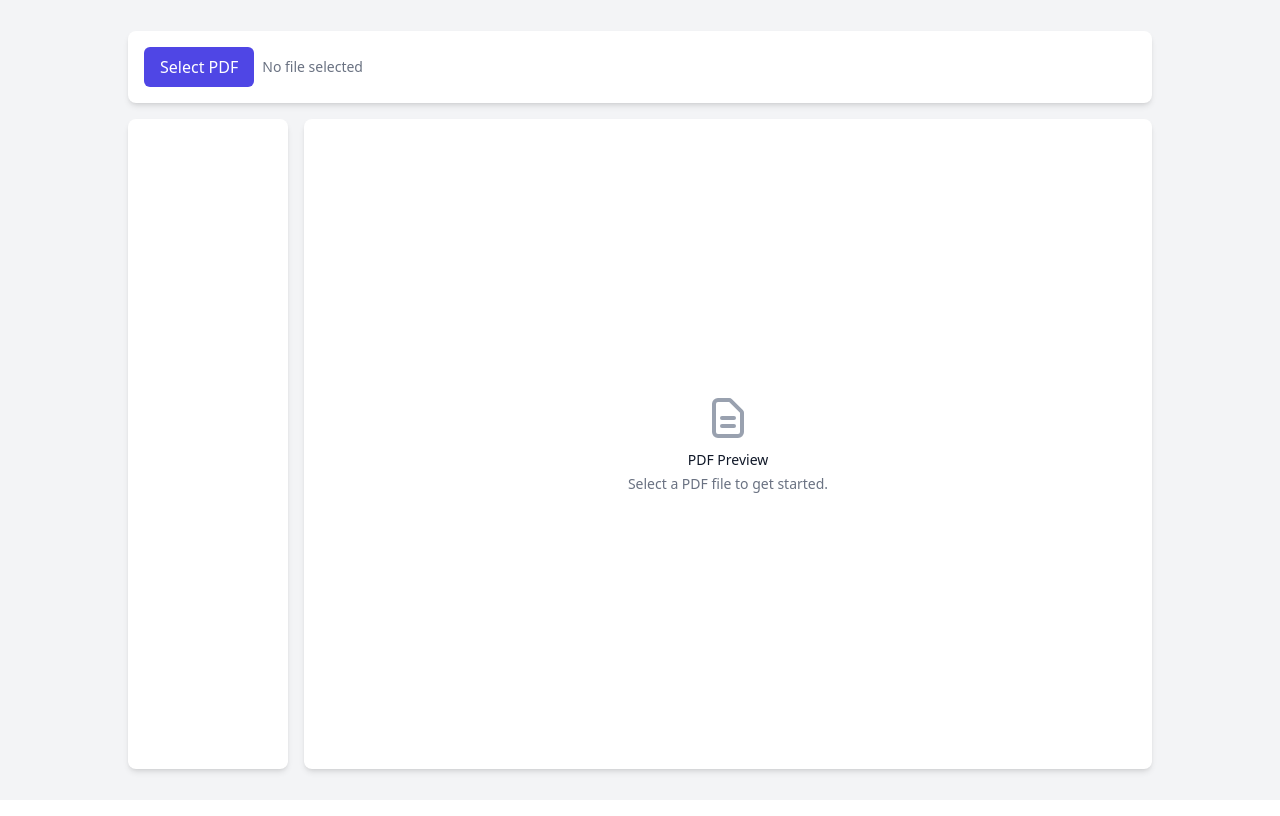
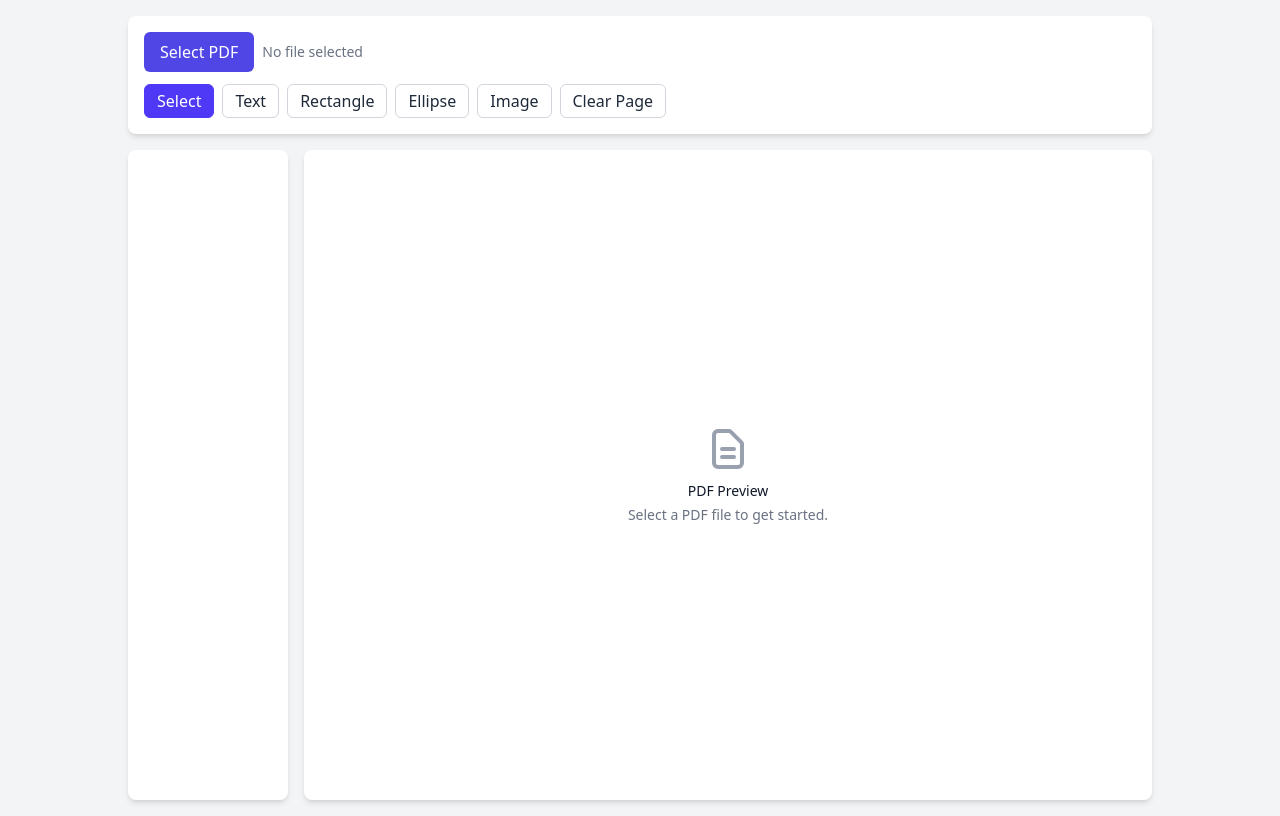
Before and after one commit to ionutale/print-pdf-react, a Next.js app in the folder web-app/: page / in a window 1280 px wide. Built offline with nearby package versions, Linux system fonts and the light colour scheme.

Commit message:
feat: add annotation tools and overlay for PDF viewer

```diff
--- /dev/null
+++ b/web-app/src/components/pdf/AnnotationOverlay.tsx
@@ -0,0 +1,119 @@
+"use client";
+import React, { useEffect, useRef, useState } from "react";
+import type { Tool } from "./Toolbar";
+
+export type Annotation =
+  | { id: string; type: "rect" | "ellipse"; x: number; y: number; w: number; h: number; color: string; page: number }
+  | { id: string; type: "text"; x: number; y: number; text: string; color: string; page: number }
+  | { id: string; type: "image"; x: number; y: number; w: number; h: number; src: string; page: number };
+
+type Props = {
+  tool: Tool;
+  page: number;
+  annotations: Annotation[];
+  setAnnotations: (fn: (prev: Annotation[]) => Annotation[]) => void;
+  canvasRef: React.RefObject<HTMLCanvasElement | null>;
+};
+
+export default function AnnotationOverlay({ tool, page, annotations, setAnnotations, canvasRef }: Props) {
+  const overlayRef = useRef<HTMLDivElement | null>(null);
+  const [drag, setDrag] = useState<{ x: number; y: number } | null>(null);
+  const [draftId, setDraftId] = useState<string | null>(null);
+
+  useEffect(() => {
+    if (!overlayRef.current || !canvasRef.current) return;
+    const overlay = overlayRef.current;
+    const canvas = canvasRef.current;
+    const size = () => {
+      overlay.style.width = `${canvas.width}px`;
+      overlay.style.height = `${canvas.height}px`;
+    };
+    size();
+    const ro = new ResizeObserver(size);
+    ro.observe(canvas);
+    return () => ro.disconnect();
+  }, [canvasRef]);
+
+  const toLocal = (e: React.MouseEvent) => {
+    const rect = overlayRef.current!.getBoundingClientRect();
+    return { x: e.clientX - rect.left, y: e.clientY - rect.top };
+  };
+
+  const onDown = (e: React.MouseEvent) => {
+    if (tool === "select") return;
+    const p = toLocal(e);
+    setDrag(p);
+    if (tool === "text") {
+      const id = crypto.randomUUID();
+      setAnnotations((prev) => prev.concat({ id, type: "text", x: p.x, y: p.y, text: "Edit", color: "#111827", page }));
+    } else if (tool === "rect" || tool === "ellipse") {
+      const id = crypto.randomUUID();
+      setDraftId(id);
+      setAnnotations((prev) => prev.concat({ id, type: tool, x: p.x, y: p.y, w: 1, h: 1, color: "#ef4444", page } as Annotation));
+    }
+  };
+
+  const onMove = (e: React.MouseEvent) => {
+    if (!drag || !draftId) return;
+    const p = toLocal(e);
+    const w = Math.max(1, p.x - drag.x);
+    const h = Math.max(1, p.y - drag.y);
+    setAnnotations((prev) => prev.map((a) => (a.id === draftId && "w" in a ? { ...a, w, h } : a)));
+  };
+
+  const onUp = () => {
+    setDrag(null);
+    setDraftId(null);
+  };
+
+  const onTextChange = (id: string, v: string) => {
+    setAnnotations((prev) => prev.map((a) => (a.id === id && a.type === "text" ? { ...a, text: v } : a)));
+  };
+
+  const items = annotations.filter((a) => a.page === page);
+
+  return (
+    <div
+      ref={overlayRef}
+      className="absolute top-0 left-0 pointer-events-auto z-10"
+      onMouseDown={onDown}
+      onMouseMove={onMove}
+      onMouseUp={onUp}
+    >
+      {items.map((a) => {
+        if (a.type === "text") {
+          return (
+            <input
+              key={a.id}
+              value={a.text}
+              onChange={(e) => onTextChange(a.id, e.target.value)}
+              className="absolute bg-transparent text-gray-900 outline-none border-b border-dashed border-gray-300"
+              style={{ left: a.x, top: a.y, width: Math.max(40, a.text.length * 8) }}
+            />
+          );
+        }
+        if (a.type === "image") {
+          return (
+            <img
+              key={a.id}
+              src={a.src}
+              className="absolute select-none"
+              style={{ left: a.x, top: a.y, width: a.w, height: a.h }}
+              alt="annotation"
+            />
+          );
+        }
+        const base = {
+          position: "absolute" as const,
+          left: a.x,
+          top: a.y,
+          width: (a as any).w,
+          height: (a as any).h,
+          border: `2px solid ${a.color}`,
+          background: "transparent",
+        };
+        return <div key={a.id} style={base} className={a.type === "ellipse" ? "rounded-full" : ""} />;
+      })}
+    </div>
+  );
+}
--- a/web-app/src/components/pdf/PdfViewer.tsx
+++ b/web-app/src/components/pdf/PdfViewer.tsx
@@ -8,6 +8,8 @@ import Loader from "./Loader";
 import PdfCanvas from "./PdfCanvas";
 import PrintContainer from "./PrintContainer";
 import ThumbnailsSidebar from "./ThumbnailsSidebar";
+import Toolbar, { type Tool } from "./Toolbar";
+import AnnotationOverlay, { type Annotation } from "./AnnotationOverlay";
 
 declare global {
   interface Window {
@@ -22,6 +24,8 @@ export default function PdfViewer() {
   const [pageRendering, setPageRendering] = useState(false);
   const [pageNumPending, setPageNumPending] = useState<number | null>(null);
   const [isLoading, setIsLoading] = useState(false);
+  const [tool, setTool] = useState<Tool>("select");
+  const [annotations, setAnnotations] = useState<Annotation[]>([]);
 
   const canvasRef = useRef<HTMLCanvasElement | null>(null);
   const printContainerRef = useRef<HTMLDivElement | null>(null);
@@ -104,6 +108,26 @@ export default function PdfViewer() {
     window.addEventListener("afterprint", cleanup);
   };
 
+  const addImageAnnotation = (file: File | null) => {
+    if (!file) return;
+    const reader = new FileReader();
+    reader.onload = () => {
+      const img = new Image();
+      img.onload = () => {
+        const id = crypto.randomUUID();
+        setAnnotations((prev) =>
+          prev.concat({ id, type: "image", x: 20, y: 20, w: Math.min(200, img.width), h: Math.min(200, img.height), src: img.src as any, page: pageNum })
+        );
+      };
+      img.src = reader.result as string;
+    };
+    reader.readAsDataURL(file);
+  };
+
+  const clearCurrentPageAnnotations = () => {
+    setAnnotations((prev) => prev.filter((a) => a.page !== pageNum));
+  };
+
   const onFile = (file: File | null) => {
     const fileNameSpan = document.getElementById("file-name");
     if (!file) {
@@ -168,6 +192,9 @@ export default function PdfViewer() {
               onPrint={onPrint}
             />
           </div>
+          <div className="mt-3">
+            <Toolbar tool={tool} setTool={setTool} onImagePick={addImageAnnotation} onClearPage={clearCurrentPageAnnotations} />
+          </div>
         </div>
         <div className="flex gap-4">
           <ThumbnailsSidebar
@@ -179,10 +206,13 @@ export default function PdfViewer() {
               queueRenderPage(n);
             }}
           />
-          <div id="pdf-viewer" className="bg-white p-4 rounded-lg shadow-md flex justify-center items-center h-[calc(100vh-150px)] grow">
+          <div id="pdf-viewer" className="relative bg-white p-4 rounded-lg shadow-md flex justify-center items-center h-[calc(100vh-150px)] grow">
             {!pdfDoc && !isLoading && <Placeholder />}
             <PdfCanvas ref={canvasRef} hidden={!pdfDoc || isLoading} />
             <Loader hidden={!isLoading} />
+            {pdfDoc && !isLoading && (
+              <AnnotationOverlay tool={tool} page={pageNum} annotations={annotations} setAnnotations={setAnnotations} canvasRef={canvasRef} />
+            )}
           </div>
         </div>
       </div>
--- /dev/null
+++ b/web-app/src/components/pdf/Toolbar.tsx
@@ -0,0 +1,52 @@
+"use client";
+import React from "react";
+
+export type Tool = "select" | "text" | "rect" | "ellipse" | "image";
+
+type Props = {
+  tool: Tool;
+  setTool: (t: Tool) => void;
+  onImagePick: (file: File | null) => void;
+  onClearPage: () => void;
+};
+
+export default function Toolbar({ tool, setTool, onImagePick, onClearPage }: Props) {
+  const btn = (t: Tool, label: string) => (
+    <button
+      type="button"
+      onClick={() => setTool(t)}
+      className={
+        "px-3 py-1 rounded-md border " +
+        (tool === t ? "bg-indigo-600 text-white border-indigo-600" : "bg-white text-gray-800 border-gray-300 hover:bg-gray-50")
+      }
+      aria-pressed={tool === t}
+    >
+      {label}
+    </button>
+  );
+
+  return (
+    <div className="flex flex-wrap items-center gap-2">
+      {btn("select", "Select")}
+      {btn("text", "Text")}
+      {btn("rect", "Rectangle")}
+      {btn("ellipse", "Ellipse")}
+      <label className="px-3 py-1 rounded-md border bg-white text-gray-800 border-gray-300 hover:bg-gray-50 cursor-pointer">
+        Image
+        <input
+          type="file"
+          accept="image/*"
+          className="hidden"
+          onChange={(e) => onImagePick(e.target.files?.[0] ?? null)}
+        />
+      </label>
+      <button
+        type="button"
+        onClick={onClearPage}
+        className="px-3 py-1 rounded-md border bg-white text-gray-800 border-gray-300 hover:bg-gray-50"
+      >
+        Clear Page
+      </button>
+    </div>
+  );
+}
```
